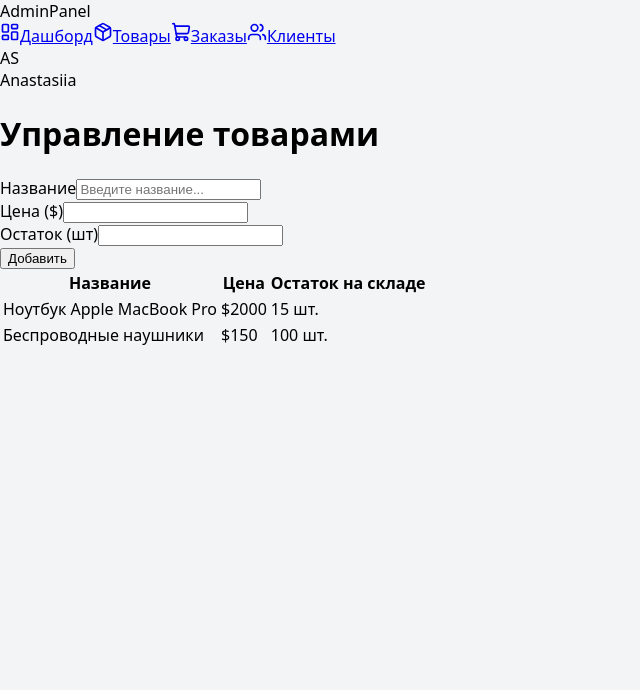
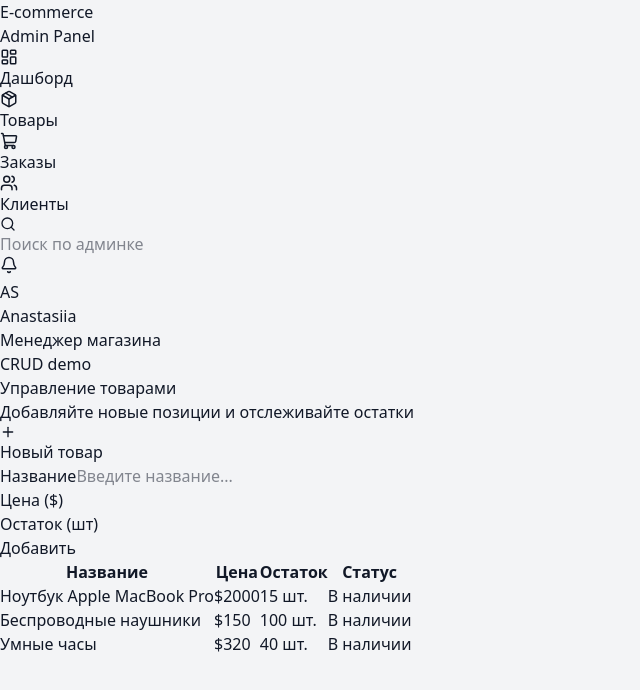
Before and after one commit to Anastasiia-Startseva/ecommerce-admin, a React (Vite) app: page /products in a window 1280 px wide. Shown: the top 690 px of the page, without its empty margins (0-640 px from the left). Built offline with nearby package versions, Linux system fonts and the light colour scheme.

Commit message:
feat: polish admin UI for portfolio demo

```diff
--- /dev/null
+++ b/src/components/ui/PageHeader.tsx
@@ -0,0 +1,25 @@
+import type { ReactNode } from 'react';
+
+type PageHeaderProps = {
+  title: string;
+  description: string;
+  badge?: string;
+  action?: ReactNode;
+};
+
+export default function PageHeader({ title, description, badge, action }: PageHeaderProps) {
+  return (
+    <div className="flex flex-col gap-3 md:flex-row md:items-end md:justify-between">
+      <div>
+        {badge ? (
+          <span className="inline-flex items-center rounded-full bg-indigo-50 px-3 py-1 text-sm font-medium text-indigo-700">
+            {badge}
+          </span>
+        ) : null}
+        <h1 className="mt-2 text-2xl font-semibold text-slate-900">{title}</h1>
+        <p className="mt-1 text-sm text-slate-600">{description}</p>
+      </div>
+      {action ? <div>{action}</div> : null}
+    </div>
+  );
+}
--- a/src/index.css
+++ b/src/index.css
@@ -1,10 +1,13 @@
-@tailwind base;
-@tailwind components;
-@tailwind utilities;
+@import "tailwindcss";
 
+:root {
+  font-family: system-ui, -apple-system, BlinkMacSystemFont, "Segoe UI", sans-serif;
+  color: #111827;
+  background-color: #f3f4f6;
+}
 
 body {
+  margin: 0;
+  min-height: 100vh;
   background-color: #f3f4f6;
-  margin: 0;
-  font-family: system-ui, -apple-system, sans-serif;
 }
--- a/src/layouts/AdminLayout.tsx
+++ b/src/layouts/AdminLayout.tsx
@@ -1,45 +1,63 @@
 import { Outlet, NavLink } from 'react-router-dom';
-import { LayoutDashboard, ShoppingCart, Users, Package } from 'lucide-react';
+import { LayoutDashboard, ShoppingCart, Users, Package, Bell, Search } from 'lucide-react';
 
 export default function AdminLayout() {
   const menuItems = [
-    { path: '/', name: 'Дашборд', icon: <LayoutDashboard size={20} /> },
-    { path: '/products', name: 'Товары', icon: <Package size={20} /> },
-    { path: '/orders', name: 'Заказы', icon: <ShoppingCart size={20} /> },
-    { path: '/customers', name: 'Клиенты', icon: <Users size={20} /> },
+    { path: '/', name: 'Дашборд', icon: <LayoutDashboard size={18} /> },
+    { path: '/products', name: 'Товары', icon: <Package size={18} /> },
+    { path: '/orders', name: 'Заказы', icon: <ShoppingCart size={18} /> },
+    { path: '/customers', name: 'Клиенты', icon: <Users size={18} /> },
   ];
 
   return (
-    <div className="flex h-screen bg-gray-100">
-      <aside className="w-64 bg-white shadow-md flex flex-col">
-        <div className="p-4 text-2xl font-bold text-indigo-600 border-b">
-          AdminPanel
+    <div className="flex min-h-screen bg-slate-100 text-slate-800">
+      <aside className="hidden w-72 flex-col border-r border-slate-200 bg-white lg:flex">
+        <div className="border-b border-slate-200 px-6 py-5">
+          <p className="text-sm font-medium uppercase tracking-[0.2em] text-indigo-600">E-commerce</p>
+          <h2 className="mt-2 text-xl font-semibold text-slate-900">Admin Panel</h2>
         </div>
-        <nav className="flex-1 p-4 space-y-2">
+        <nav className="flex-1 space-y-1 p-4">
           {menuItems.map((item) => (
             <NavLink
               key={item.path}
               to={item.path}
               className={({ isActive }) =>
-                `flex items-center gap-3 p-3 rounded-lg transition-colors ${
-                  isActive ? 'bg-indigo-50 text-indigo-600' : 'text-gray-600 hover:bg-gray-50'
+                `flex items-center gap-3 rounded-xl px-3 py-3 text-sm font-medium transition-colors ${
+                  isActive
+                    ? 'bg-indigo-50 text-indigo-700'
+                    : 'text-slate-600 hover:bg-slate-50 hover:text-slate-900'
                 }`
               }
             >
               {item.icon}
-              <span className="font-medium">{item.name}</span>
+              <span>{item.name}</span>
             </NavLink>
           ))}
         </nav>
       </aside>
 
-      <main className="flex-1 flex flex-col overflow-hidden">
-        <header className="h-16 bg-white shadow-sm flex items-center justify-end px-6">
-          <div className="flex items-center gap-2">
-            <div className="w-8 h-8 rounded-full bg-indigo-100 flex items-center justify-center text-indigo-600 font-bold">
-              AS
+      <main className="flex-1">
+        <header className="border-b border-slate-200 bg-white px-6 py-4">
+          <div className="flex flex-col gap-4 md:flex-row md:items-center md:justify-between">
+            <label className="flex items-center gap-2 rounded-xl border border-slate-200 bg-slate-50 px-3 py-2 text-sm text-slate-500 md:w-80">
+              <Search size={16} />
+              <input className="w-full bg-transparent outline-none" placeholder="Поиск по админке" />
+            </label>
+
+            <div className="flex items-center gap-3">
+              <button className="rounded-full border border-slate-200 p-2 text-slate-600 transition hover:bg-slate-50">
+                <Bell size={18} />
+              </button>
+              <div className="flex items-center gap-3 rounded-xl bg-slate-50 px-3 py-2">
+                <div className="flex h-9 w-9 items-center justify-center rounded-full bg-indigo-100 font-semibold text-indigo-700">
+                  AS
+                </div>
+                <div>
+                  <p className="text-sm font-semibold text-slate-900">Anastasiia</p>
+                  <p className="text-xs text-slate-500">Менеджер магазина</p>
+                </div>
+              </div>
             </div>
-            <span className="font-medium">Anastasiia</span>
           </div>
         </header>
 
--- a/src/pages/Orders.tsx
+++ b/src/pages/Orders.tsx
@@ -1,34 +1,39 @@
+import PageHeader from '../components/ui/PageHeader';
 import { type Order } from '../types';
 
 const mockOrders: Order[] = [
   { id: 'ORD-001', customerName: 'Иван Иванов', total: 2150, status: 'Выполнен' },
   { id: 'ORD-002', customerName: 'Анна Смирнова', total: 150, status: 'Ожидает' },
+  { id: 'ORD-003', customerName: 'Дмитрий Козлов', total: 980, status: 'Выполнен' },
 ];
 
 export default function Orders() {
   return (
-    <div>
-      <h1 className="text-2xl font-bold mb-6">Заказы</h1>
-      <div className="bg-white rounded-xl shadow-sm overflow-hidden">
+    <div className="space-y-6">
+      <PageHeader
+        title="Заказы"
+        description="Контроль поступающих и завершённых покупок"
+        badge="Order flow"
+      />
+
+      <div className="overflow-hidden rounded-2xl border border-slate-200 bg-white shadow-sm">
         <table className="w-full text-left">
-          <thead className="bg-gray-50 border-b">
+          <thead className="border-b border-slate-200 bg-slate-50">
             <tr>
-              <th className="p-4 font-medium text-gray-600">№ Заказа</th>
-              <th className="p-4 font-medium text-gray-600">Клиент</th>
-              <th className="p-4 font-medium text-gray-600">Сумма</th>
-              <th className="p-4 font-medium text-gray-600">Статус</th>
+              <th className="p-4 font-medium text-slate-600">№ Заказа</th>
+              <th className="p-4 font-medium text-slate-600">Клиент</th>
+              <th className="p-4 font-medium text-slate-600">Сумма</th>
+              <th className="p-4 font-medium text-slate-600">Статус</th>
             </tr>
           </thead>
           <tbody>
             {mockOrders.map((o) => (
-              <tr key={o.id} className="border-b last:border-0 hover:bg-gray-50">
-                <td className="p-4 font-medium">{o.id}</td>
-                <td className="p-4">{o.customerName}</td>
-                <td className="p-4">${o.total}</td>
+              <tr key={o.id} className="border-b border-slate-100 last:border-0 hover:bg-slate-50">
+                <td className="p-4 font-semibold text-slate-800">{o.id}</td>
+                <td className="p-4 text-slate-600">{o.customerName}</td>
+                <td className="p-4 text-slate-600">${o.total}</td>
                 <td className="p-4">
-                  <span className={`px-2 py-1 rounded-full text-xs ${
-                    o.status === 'Выполнен' ? 'bg-green-100 text-green-700' : 'bg-orange-100 text-orange-700'
-                  }`}>
+                  <span className={`rounded-full px-2.5 py-1 text-xs font-medium ${o.status === 'Выполнен' ? 'bg-emerald-100 text-emerald-700' : 'bg-amber-100 text-amber-700'}`}>
                     {o.status}
                   </span>
                 </td>
--- a/src/pages/Products.tsx
+++ b/src/pages/Products.tsx
@@ -1,11 +1,13 @@
-// src/pages/Products.tsx
 import { useQuery, useMutation, useQueryClient } from '@tanstack/react-query';
 import { useForm } from 'react-hook-form';
+import { Plus } from 'lucide-react';
+import PageHeader from '../components/ui/PageHeader';
 import { type Product } from '../types';
 
 const mockProducts: Product[] = [
   { id: '1', name: 'Ноутбук Apple MacBook Pro', price: 2000, stock: 15 },
   { id: '2', name: 'Беспроводные наушники', price: 150, stock: 100 },
+  { id: '3', name: 'Умные часы', price: 320, stock: 40 },
 ];
 
 export default function Products() {
@@ -36,45 +38,63 @@ export default function Products() {
     addProductMutation.mutate(data);
   };
 
-  if (isLoading) return <div>Загрузка товаров...</div>;
+  if (isLoading) return <div className="rounded-2xl bg-white p-6 text-sm text-slate-500 shadow-sm">Загрузка товаров...</div>;
 
   return (
     <div className="space-y-6">
-      <h1 className="text-2xl font-bold">Управление товарами</h1>
+      <PageHeader
+        title="Управление товарами"
+        description="Добавляйте новые позиции и отслеживайте остатки"
+        badge="CRUD demo"
+        action={
+          <button className="inline-flex items-center gap-2 rounded-xl bg-indigo-600 px-4 py-2 text-sm font-medium text-white transition hover:bg-indigo-700">
+            <Plus size={16} />
+            Новый товар
+          </button>
+        }
+      />
 
-      <form onSubmit={handleSubmit(onSubmit)} className="bg-white p-6 rounded-xl shadow-sm flex gap-4 items-end">
+      <form onSubmit={handleSubmit(onSubmit)} className="rounded-2xl border border-slate-200 bg-white p-6 shadow-sm">
+        <div className="grid gap-4 md:grid-cols-[2fr_1fr_1fr_auto]">
           <div>
-          <label className="block text-sm text-gray-600 mb-1">Название</label>
-          <input {...register('name', { required: true })} className="border p-2 rounded-md w-64" placeholder="Введите название..." />
+            <label className="mb-1 block text-sm text-slate-600">Название</label>
+            <input {...register('name', { required: true })} className="w-full rounded-xl border border-slate-200 px-3 py-2 outline-none focus:border-indigo-500" placeholder="Введите название..." />
           </div>
           <div>
-          <label className="block text-sm text-gray-600 mb-1">Цена ($)</label>
-          <input type="number" {...register('price', { required: true })} className="border p-2 rounded-md w-32" />
+            <label className="mb-1 block text-sm text-slate-600">Цена ($)</label>
+            <input type="number" {...register('price', { required: true })} className="w-full rounded-xl border border-slate-200 px-3 py-2 outline-none focus:border-indigo-500" />
           </div>
           <div>
-          <label className="block text-sm text-gray-600 mb-1">Остаток (шт)</label>
-          <input type="number" {...register('stock', { required: true })} className="border p-2 rounded-md w-32" />
+            <label className="mb-1 block text-sm text-slate-600">Остаток (шт)</label>
+            <input type="number" {...register('stock', { required: true })} className="w-full rounded-xl border border-slate-200 px-3 py-2 outline-none focus:border-indigo-500" />
           </div>
-        <button type="submit" className="bg-indigo-600 text-white px-4 py-2 rounded-md hover:bg-indigo-700">
+          <button type="submit" className="rounded-xl bg-indigo-600 px-4 py-2 text-sm font-medium text-white transition hover:bg-indigo-700">
             Добавить
           </button>
+        </div>
       </form>
 
-      <div className="bg-white rounded-xl shadow-sm overflow-hidden">
-        <table className="w-full text-left border-collapse">
+      <div className="overflow-hidden rounded-2xl border border-slate-200 bg-white shadow-sm">
+        <table className="w-full border-collapse text-left">
           <thead>
-            <tr className="bg-gray-50 border-b">
-              <th className="p-4 font-medium text-gray-600">Название</th>
-              <th className="p-4 font-medium text-gray-600">Цена</th>
-              <th className="p-4 font-medium text-gray-600">Остаток на складе</th>
+            <tr className="border-b border-slate-200 bg-slate-50">
+              <th className="p-4 font-medium text-slate-600">Название</th>
+              <th className="p-4 font-medium text-slate-600">Цена</th>
+              <th className="p-4 font-medium text-slate-600">Остаток</th>
+              <th className="p-4 font-medium text-slate-600">Статус</th>
             </tr>
           </thead>
           <tbody>
             {products?.map((p) => (
-              <tr key={p.id} className="border-b last:border-0 hover:bg-gray-50">
-                <td className="p-4">{p.name}</td>
-                <td className="p-4">${p.price}</td>
-                <td className="p-4">{p.stock} шт.</td>
+              <tr key={p.id} className="border-b border-slate-100 last:border-0 hover:bg-slate-50">
+                <td className="p-4 font-medium text-slate-800">{p.name}</td>
+                <td className="p-4 text-slate-600">${p.price}</td>
+                <td className="p-4 text-slate-600">{p.stock} шт.</td>
+                <td className="p-4">
+                  <span className={`rounded-full px-2.5 py-1 text-xs font-medium ${p.stock > 0 ? 'bg-emerald-100 text-emerald-700' : 'bg-rose-100 text-rose-700'}`}>
+                    {p.stock > 0 ? 'В наличии' : 'Нет в наличии'}
+                  </span>
+                </td>
               </tr>
             ))}
           </tbody>
--- a/src/types/index.ts
+++ b/src/types/index.ts
@@ -16,4 +16,5 @@ export interface Customer {
   id: string;
   name: string;
   email: string;
+  segment: string;
 }
```
Also changed, not shown: src/pages/Customers.tsx (+23 -10 lines), src/pages/Dashboard.tsx (+50 -10 lines), 1 other file (tests, documents, lock files or other folders). Lines whose indentation alone changed are shown as unchanged.
